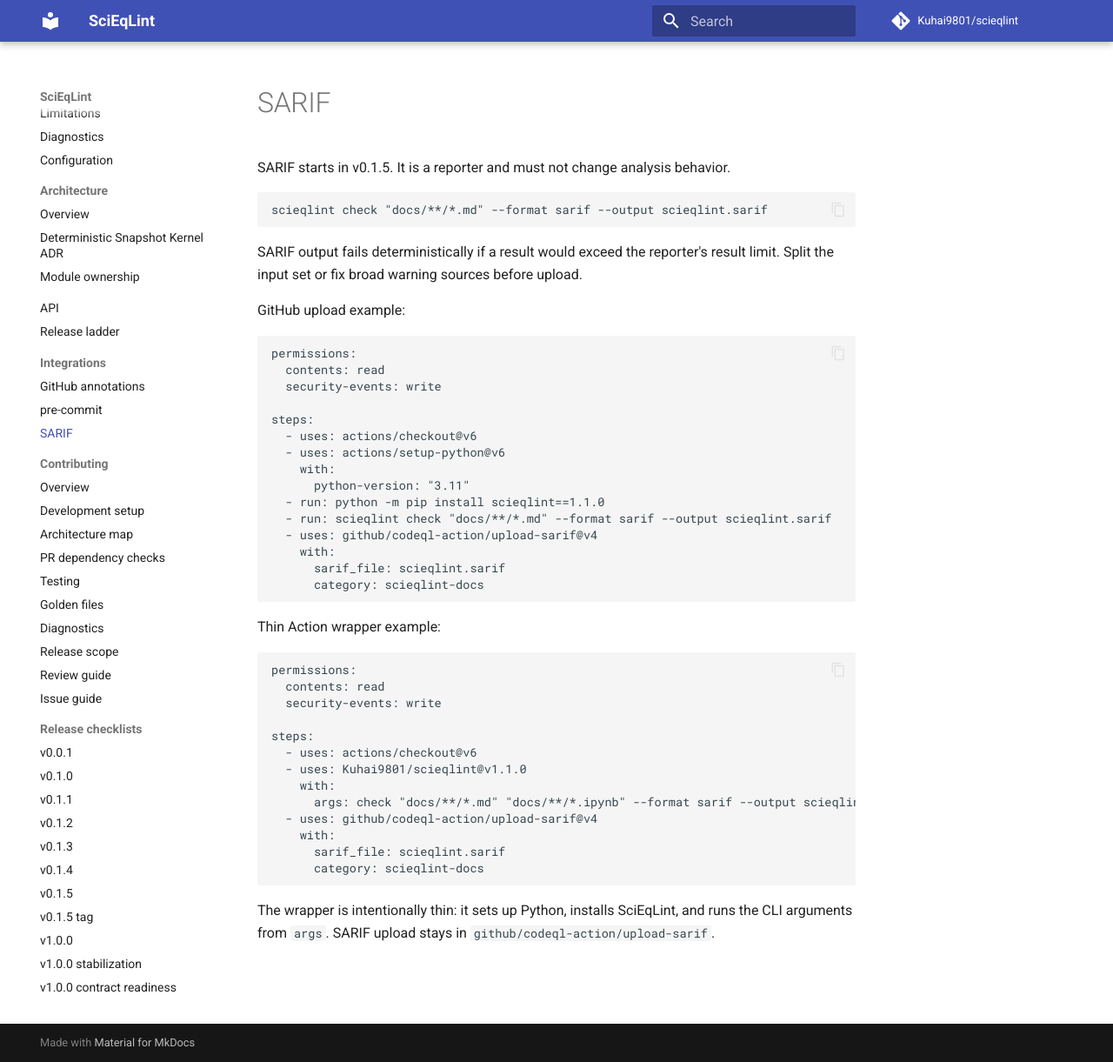
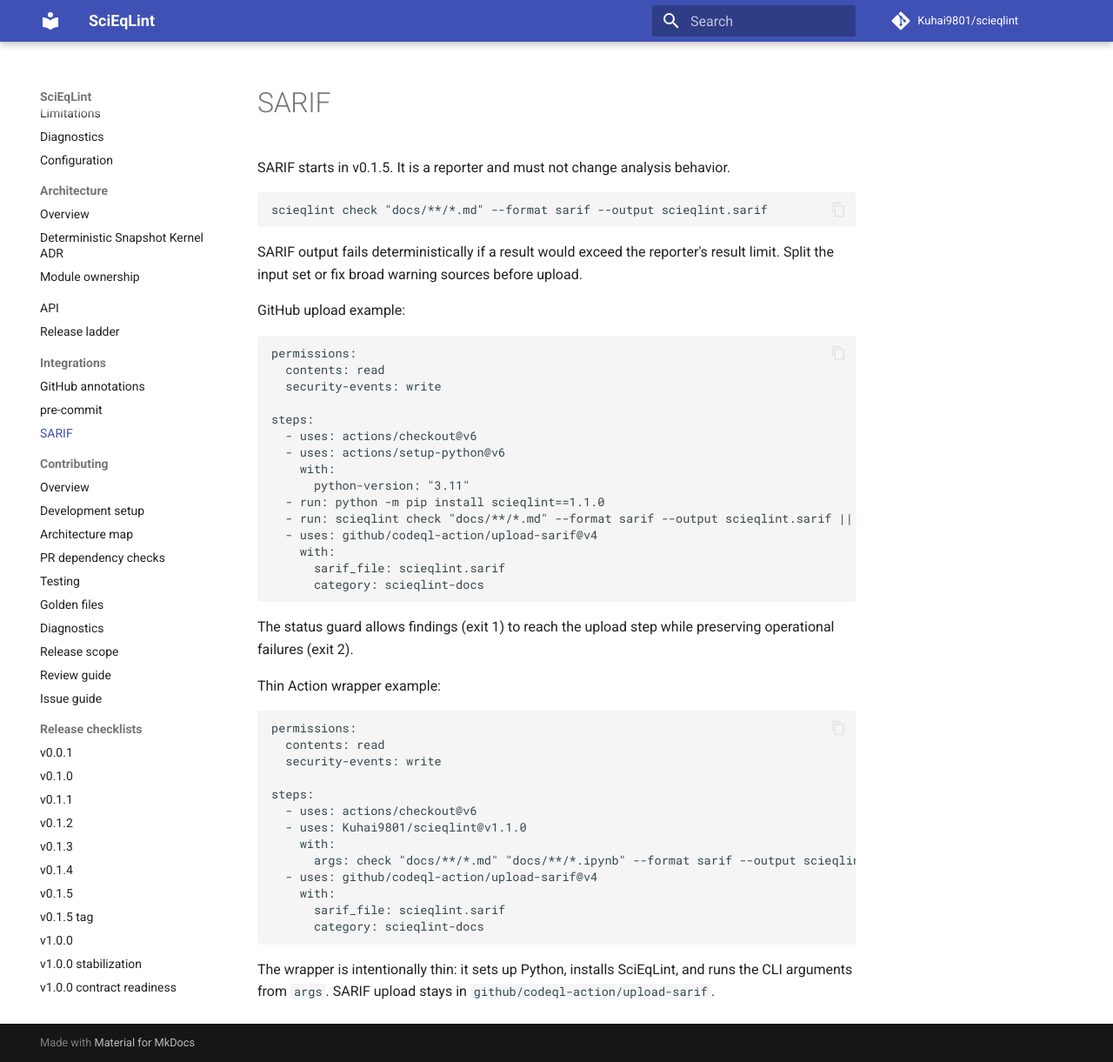
Before and after one commit to 1sgtpepper/scieqlint, an MkDocs documentation site: the page built from docs/integrations/sarif.md, in a window 1280 px wide and 1221 px high. Shown: the whole window at 87% size. Built offline with MkDocs 1.6.1 and Material for MkDocs 9.7.7, drawn with Linux system fonts in a browser that asks for light colours; comment, search, counter and statistics services are not loaded.

Commit message:
Keep SARIF upload after findings

````diff
--- a/docs/integrations/sarif.md
+++ b/docs/integrations/sarif.md
@@ -22,12 +22,15 @@
     with:
       python-version: "3.11"
   - run: python -m pip install scieqlint==1.1.0
-  - run: scieqlint check "docs/**/*.md" --format sarif --output scieqlint.sarif
+  - run: scieqlint check "docs/**/*.md" --format sarif --output scieqlint.sarif || test "$?" -eq 1
   - uses: github/codeql-action/upload-sarif@v4
     with:
       sarif_file: scieqlint.sarif
       category: scieqlint-docs
 ```
+
+The status guard allows findings (exit 1) to reach the upload step while
+preserving operational failures (exit 2).
 
 Thin Action wrapper example:
 
````
Also changed, not shown: CHANGELOG.md (+2 -1 lines), 2 other files.
